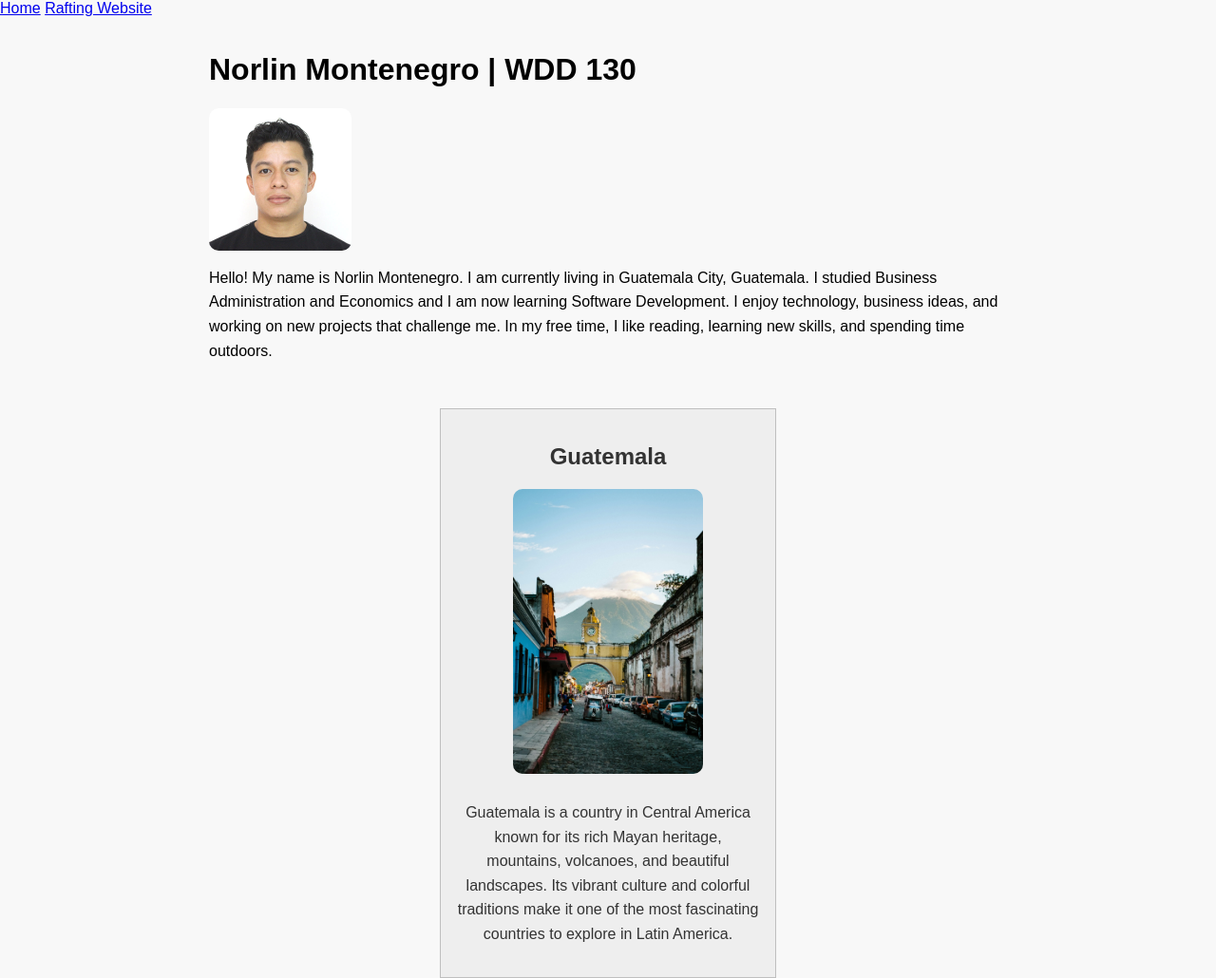
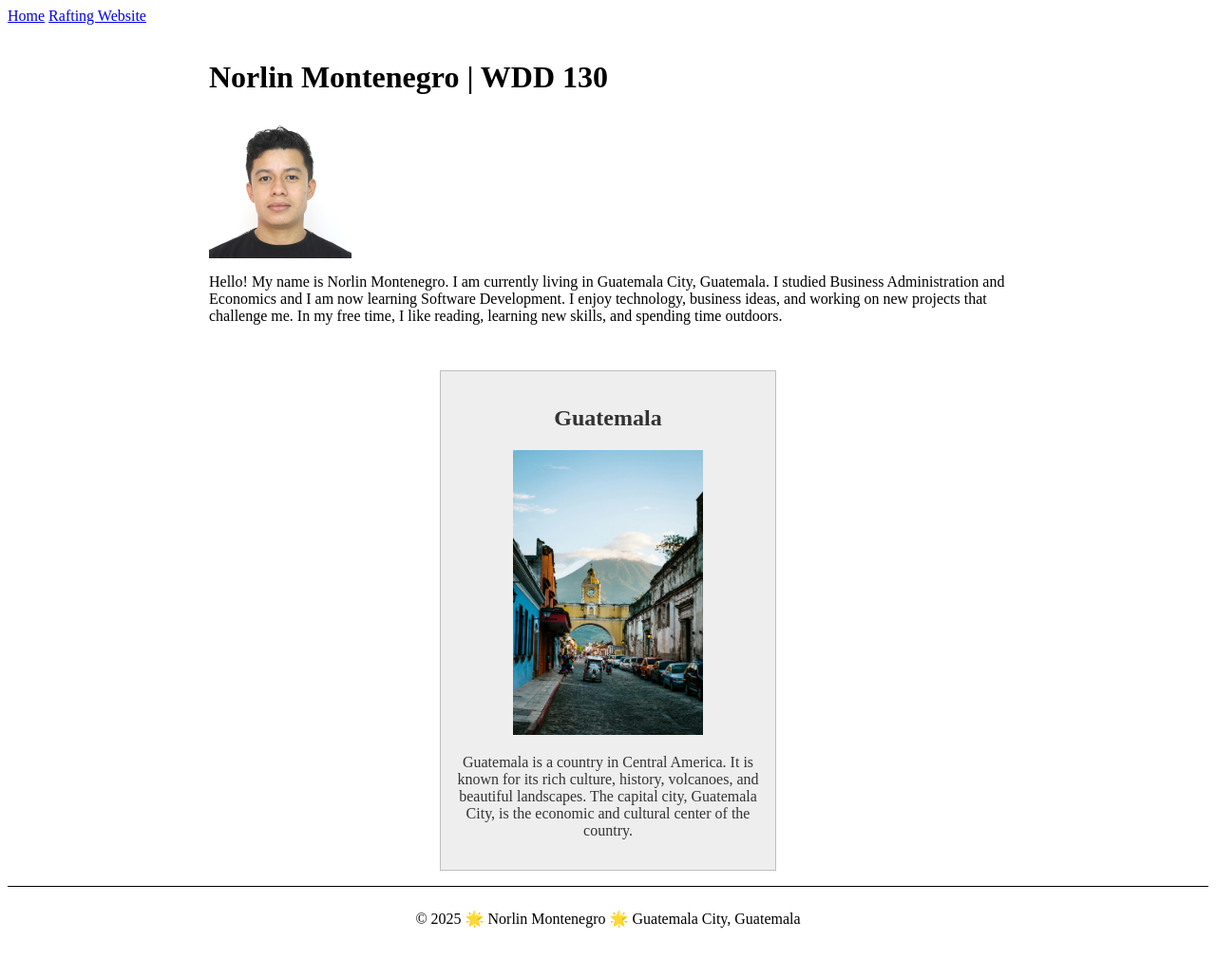
Before and after one commit to norlinvicente2798/wdd130, a plain HTML site: page index.html in a window 1280 px wide. Shown: the top 1030 px of the page at 95% size. After the commit the page ends 993 px from the top, so only its background shows below. Drawn offline with Linux system fonts and the light colour scheme.

Commit message:
W02 Assignment: Update home page with aside, CSS, and images

```diff
--- a/index.html
+++ b/index.html
@@ -5,13 +5,12 @@
     <meta name="viewport" content="width=device-width, initial-scale=1.0">
     <title>Norlin Montenegro | WDD 130</title>
 
-    <!-- ✅ Added meta tags per instructions -->
-    <meta name="description" content="Norlin Montenegro | WDD 130 Home Page | Learning web development and showcasing course projects.">
+    <!-- W02 meta tags -->
+    <meta name="description" content="Norlin Montenegro's WDD130 course home page showing learning projects and personal info">
     <meta name="author" content="Norlin Montenegro">
 
-    <!-- ✅ Link to your CSS file -->
+    <!-- CSS -->
     <link rel="stylesheet" href="styles/styles.css">
-
   </head>
 
   <body>
@@ -24,18 +23,17 @@
 
     <main>
       <h1>Norlin Montenegro | WDD 130</h1>
-      <img src="images/VISA .....jpg" alt="Hello, my name is Norlin Montenegro" width="150">
+      <img src="images/VISA .....jpg" alt="Hello, my name is Norlin Montenegro">
       <p>Hello! My name is Norlin Montenegro. I am currently living in Guatemala City, Guatemala.
          I studied Business Administration and Economics and I am now learning Software Development.
          I enjoy technology, business ideas, and working on new projects that challenge me.
          In my free time, I like reading, learning new skills, and spending time outdoors.</p>
     </main>
 
-    <!-- ✅ Added aside section per W02 instructions -->
     <aside>
       <h2>Guatemala</h2>
       <img src="images/Guatemala.jpg" alt="A beautiful view of Guatemala">
-      <p>Guatemala is a country in Central America known for its rich Mayan heritage, mountains, volcanoes, and beautiful landscapes. Its vibrant culture and colorful traditions make it one of the most fascinating countries to explore in Latin America.</p>
+      <p>Guatemala is a country in Central America. It is known for its rich culture, history, volcanoes, and beautiful landscapes. The capital city, Guatemala City, is the economic and cultural center of the country.</p>
     </aside>
 
     <footer>
--- a/styles/styles.css
+++ b/styles/styles.css
@@ -1,34 +1,11 @@
-/* General page setup */
-body {
-  font-family: Arial, sans-serif;
-  margin: 0;
-  padding: 0;
-  background-color: #f8f8f8;
-}
-
-/* Limit main content width */
+/* Main section */
 main {
   max-width: 840px;
   margin: 0 auto;
   padding: 1rem;
 }
 
-/* Profile image inside main */
-main img {
-  width: 150px;
-  height: auto;
-  border-radius: 10px;
-  display: block;
-  margin-bottom: 1rem;
-}
-
-/* Paragraph setup */
-p {
-  padding: 0;
-  line-height: 1.6;
-}
-
-/* Aside section styling */
+/* Aside section */
 aside {
   width: 20rem;
   margin: 1rem auto;
@@ -39,19 +16,29 @@ aside {
   text-align: center;
 }
 
-/* Image inside the aside */
+/* Images inside aside */
 aside img {
   width: 200px;
   height: auto;
-  border-radius: 10px;
-  margin-bottom: 0.5rem;
 }
 
-/* Footer styling */
+/* Profile image in main */
+main img {
+  width: 150px;
+  height: auto;
+  display: block;
+  margin-bottom: 1rem;
+}
+
+/* Paragraphs */
+p {
+  padding: 0;
+}
+
+/* Footer */
 footer {
   margin-top: 15px;
   border-top: 1px solid #000;
   text-align: center;
-  padding: 1rem;
-  background-color: #f0f0f0;
+  padding-top: 0.5rem;
 }
```
